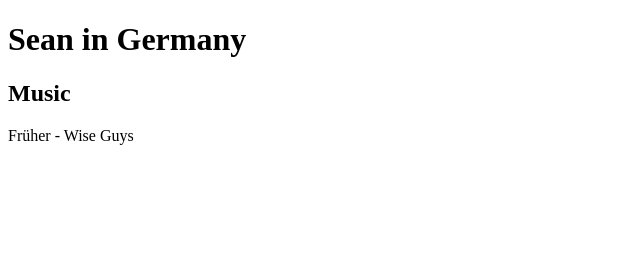
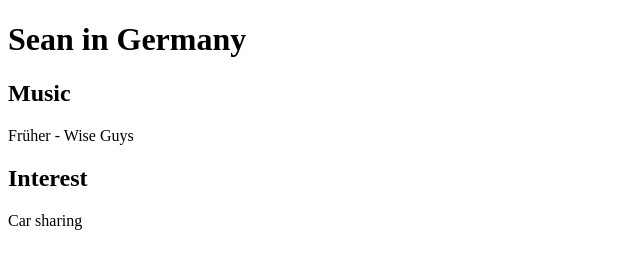
Before and after one commit to uyw4687/uyw4687.github.io, a plain HTML site: page index.html in a window 1280 px wide. Shown: the whole page, without its empty margins (0-640 px from the left). Drawn offline with Linux system fonts and the light colour scheme.

Commit message:
Update index.html

```diff
--- a/index.html
+++ b/index.html
@@ -4,6 +4,8 @@
     <h1>Sean in Germany</h1>
     <h2>Music</h2>
     <div>Früher - Wise Guys</div>
+    <h2>Interest</h2>
+    <div>Car sharing</div>
 <p></p>
 </body>
 </html>
```
